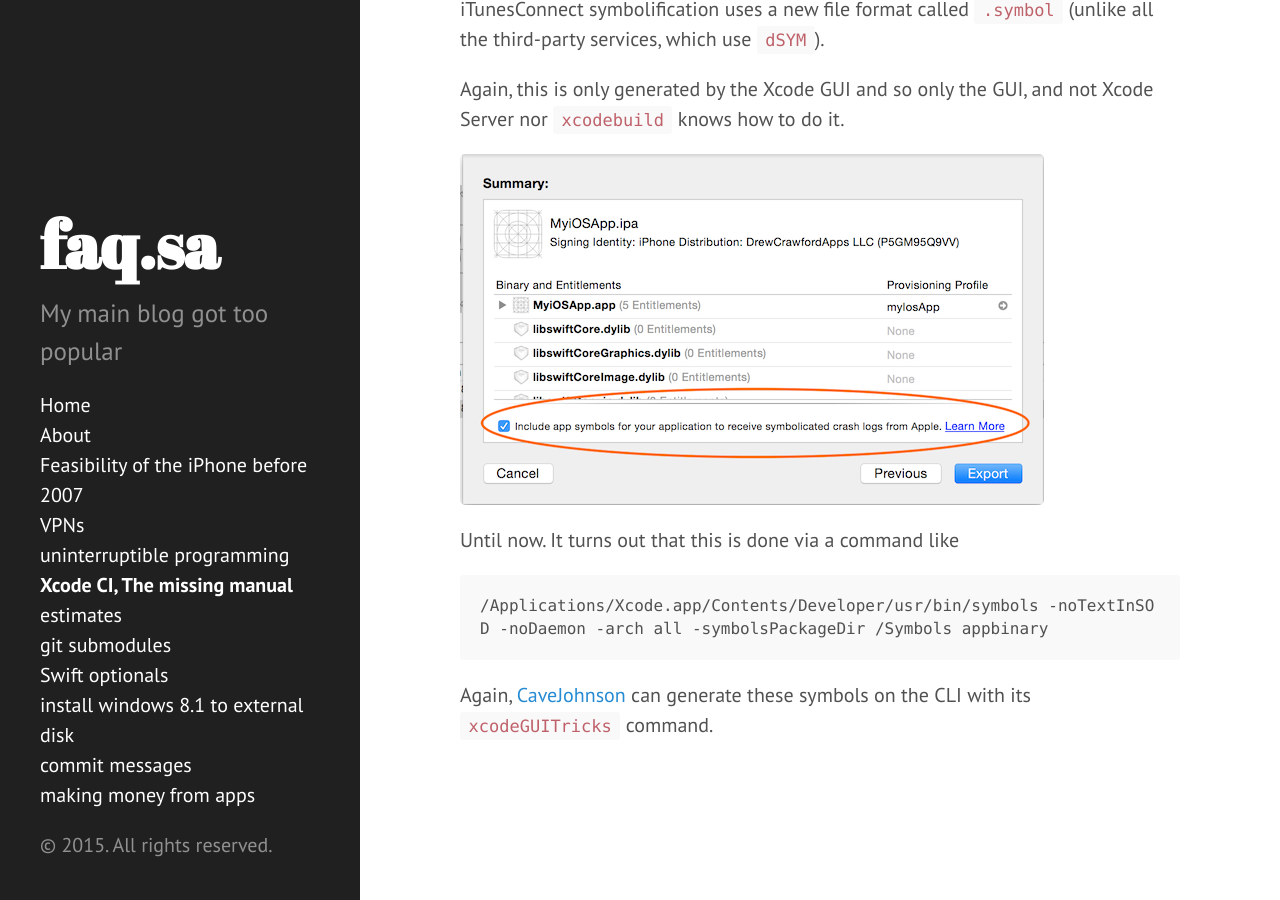
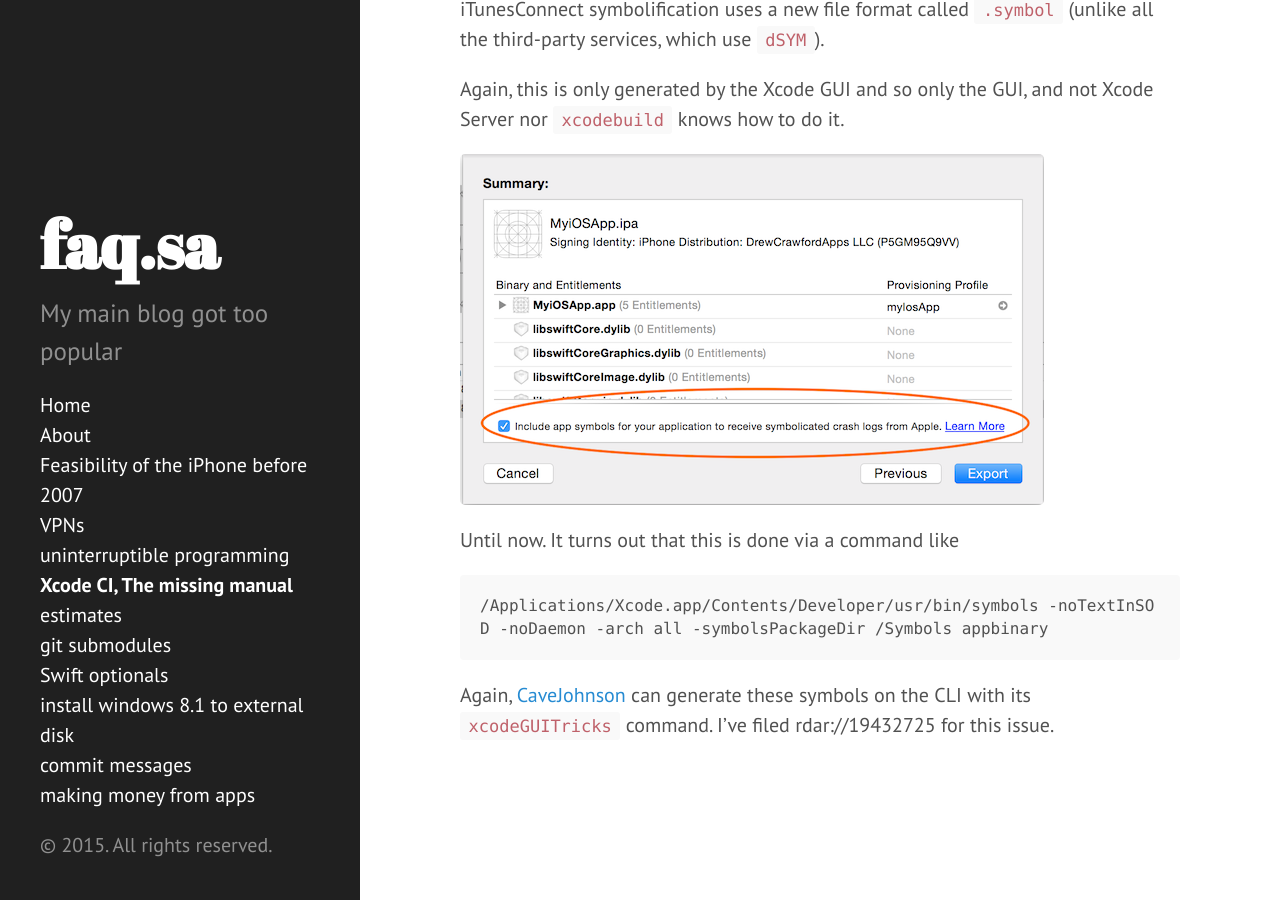
Before and after one commit to drewcrawford/drewcrawford.github.io, a Jekyll site: the page built from xcodeCI/index.md, in a window 1280 px wide and 900 px high, scrolled down 5526 px. Built offline with Jekyll 4.4.1, drawn with Linux system fonts in a browser that asks for light colours; nearby versions of some CDN libraries; Markdown is read by kramdown in place of the engine named in the settings.

Commit message:
including rdar numbers

````diff
--- a/xcodeCI/index.md
+++ b/xcodeCI/index.md
@@ -160,4 +160,4 @@ Until now.  It turns out that this is done via a command like
 /Applications/Xcode.app/Contents/Developer/usr/bin/symbols -noTextInSOD -noDaemon -arch all -symbolsPackageDir /Symbols appbinary
 ```
 
-Again, [CaveJohnson](http://github.com/drewcrawford/CaveJohnson) can generate these symbols on the CLI with its `xcodeGUITricks` command.
+Again, [CaveJohnson](http://github.com/drewcrawford/CaveJohnson) can generate these symbols on the CLI with its `xcodeGUITricks` command.  I've filed rdar://19432725 for this issue.
````
